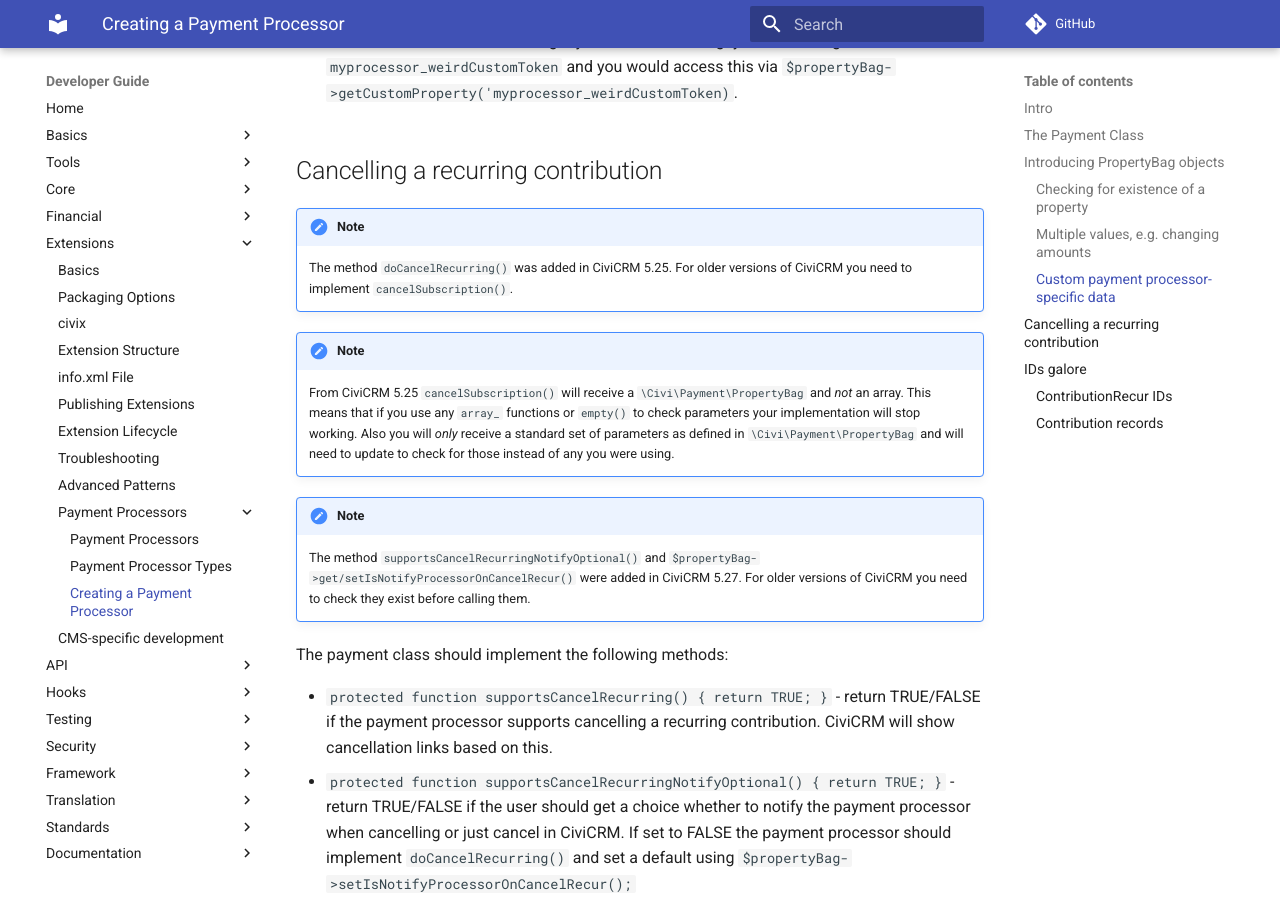
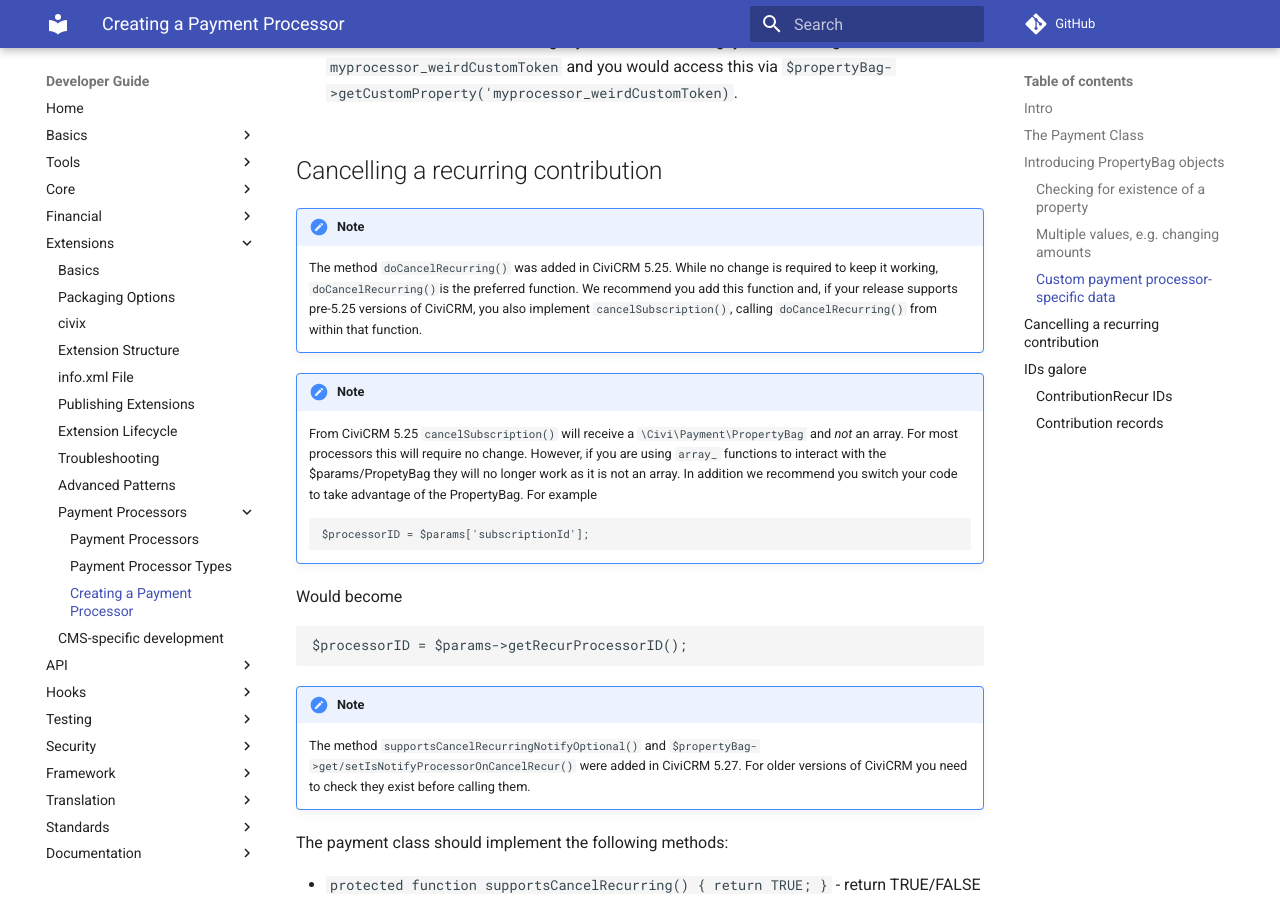
Before and after one commit to civicrm/civicrm-dev-docs, an MkDocs documentation site: the page built from docs/extensions/payment-processors/create.md, in a window 1280 px wide and 900 px high, scrolled down 3675 px. Built offline with MkDocs 1.6.1 and Material for MkDocs 9.7.7, drawn with Linux system fonts in a browser that asks for light colours; comment, search, counter and statistics services are not loaded.

Commit message:
Remove suggestion that you *must* use the new parameters (#818)
* Remove suggestion that you *must* use the new parameters

The docs were incorrectly stating that *only* the new properties are available - as can be demonstrated in this tested code in core - https://github.com/civicrm/civicrm-core/pull/17585/files#diff-925c5486a3ef170b6613caf3da110a18R627 - the legacy params still work and while we recommend change no action is required

* Update to reflect discussion

I also added clarity on the doCancelRecurring after it was unclear to @karing in chat

````diff
--- a/docs/extensions/payment-processors/create.md
+++ b/docs/extensions/payment-processors/create.md
@@ -103,10 +103,18 @@
 ## Cancelling a recurring contribution
 
 !!! note
-    The method `doCancelRecurring()` was added in CiviCRM 5.25. For older versions of CiviCRM you need to implement `cancelSubscription()`.
+    The method `doCancelRecurring()` was added in CiviCRM 5.25. While no change is required to keep it working, `doCancelRecurring()`is the preferred function. We recommend you add this function and, if your release supports pre-5.25 versions of CiviCRM, you also implement `cancelSubscription()`, calling `doCancelRecurring()` from within that function.
 
 !!! note
-    From CiviCRM 5.25 `cancelSubscription()` will receive a `\Civi\Payment\PropertyBag` and *not* an array. This means that if you use any `array_` functions or `empty()` to check parameters your implementation will stop working. Also you will *only* receive a standard set of parameters as defined in `\Civi\Payment\PropertyBag` and will need to update to check for those instead of any you were using.
+    From CiviCRM 5.25 `cancelSubscription()` will receive a `\Civi\Payment\PropertyBag` and *not* an array. For most processors this will require no change. However, if you are using ``array_`` functions to interact with the $params/PropetyBag they will no longer work as it is not an array. In addition we recommend you switch your code to take advantage of the PropertyBag. For example
+    ```
+    $processorID = $params['subscriptionId'];
+    ```
+Would become
+```
+$processorID = $params->getRecurProcessorID();
+```
+
 
 !!! note
     The method `supportsCancelRecurringNotifyOptional()` and `$propertyBag->get/setIsNotifyProcessorOnCancelRecur()` were added in CiviCRM 5.27. For older versions of CiviCRM you need to check they exist before calling them.
````
